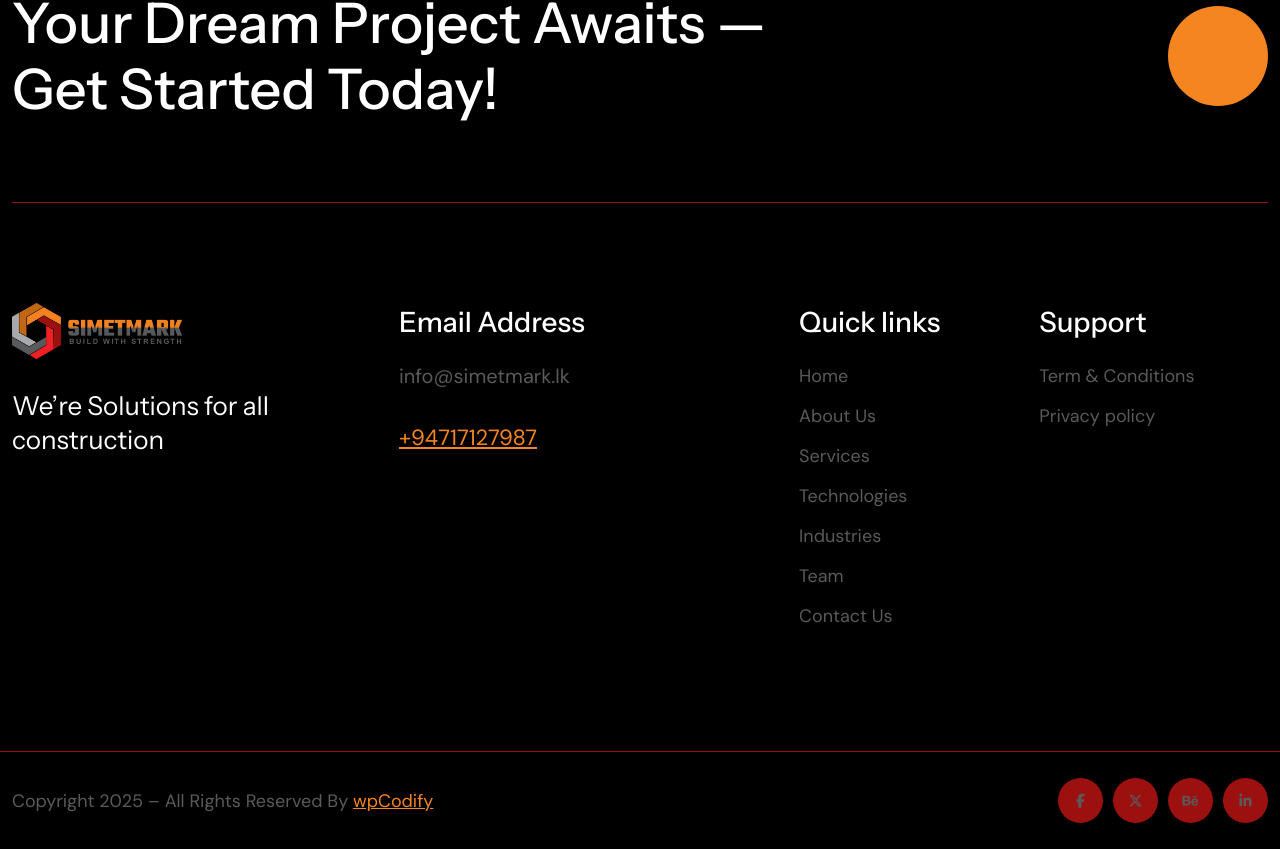
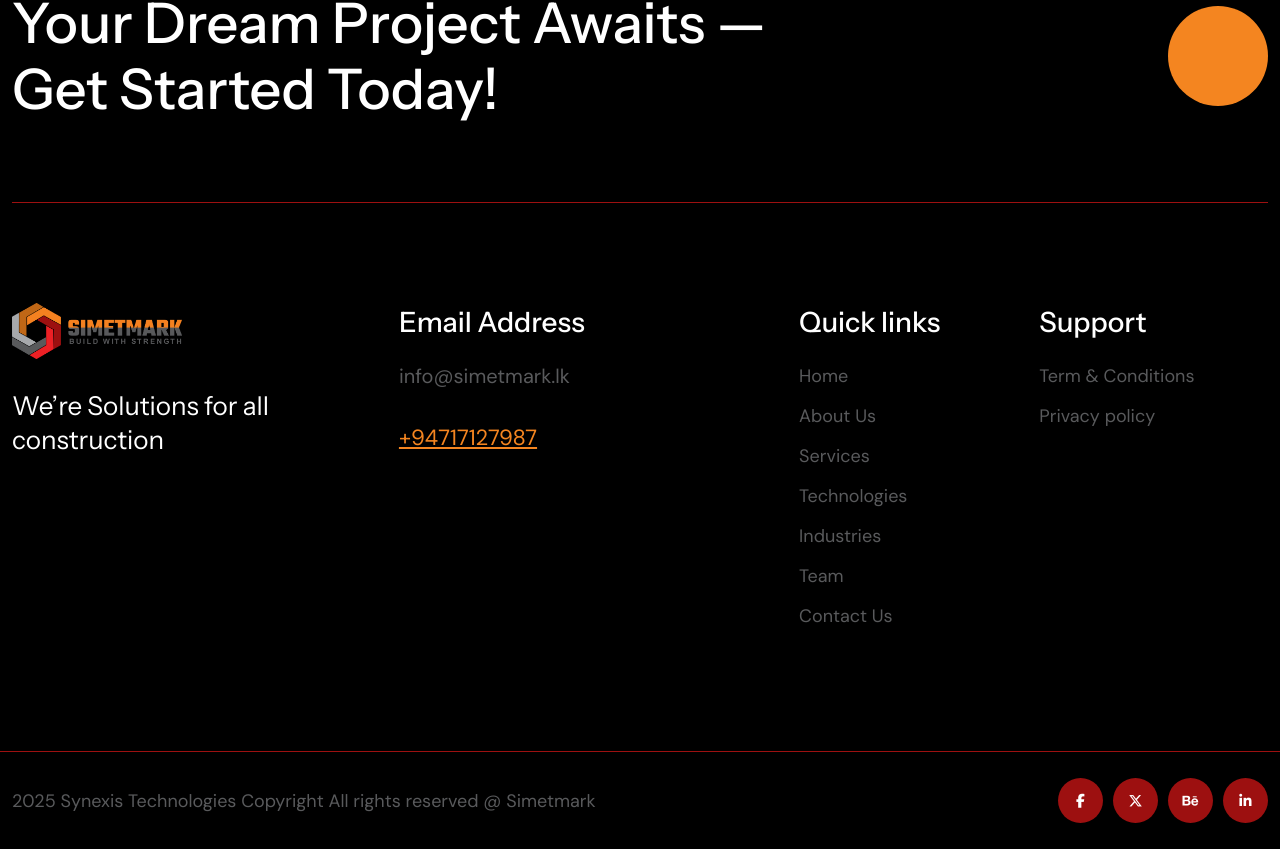
Before and after one commit to sudhariprasadini/simetmark-new, a React (Create React App) app: page /404-error in a window 1280 px wide. Shown: the part 1273-2122 px from the top of the page. Built offline with nearby package versions, Linux system fonts and the light colour scheme; a web font is replaced by a local one.

Commit message:
footer change and remove location

```diff
--- a/src/components/data/social.js
+++ b/src/components/data/social.js
@@ -1,14 +1,33 @@
-import { Link } from 'react-router-dom';
-import React from 'react';
+import { Link } from "react-router-dom";
+import React from "react";
 
 const Social = () => {
   return (
     <>
       <ul>
-                <li><Link to="https://www.facebook.com" target="_blank"><i className="fab fa-facebook-f"></i></Link></li>
-                <li><Link to="https://twitter.com" target="_blank"><i className="fa-brands fa-x-twitter"></i></Link></li>
-                <li><Link to="https://www.behance.net" target="_blank"><i className="fab fa-behance"></i></Link></li>
-                <li><Link to="https://www.linkedin.com" target="_blank"><i className="fab fa-linkedin-in"></i></Link></li>
+        <li>
+          <Link to="https://www.facebook.com" target="_blank">
+            <i className="fab fa-facebook-f" style={{ color: "white" }}></i>
+          </Link>
+        </li>
+        <li>
+          <Link to="https://twitter.com" target="_blank">
+            <i
+              className="fa-brands fa-x-twitter"
+              style={{ color: "white" }}
+            ></i>
+          </Link>
+        </li>
+        <li>
+          <Link to="https://www.behance.net" target="_blank">
+            <i className="fab fa-behance" style={{ color: "white" }}></i>
+          </Link>
+        </li>
+        <li>
+          <Link to="https://www.linkedin.com" target="_blank">
+            <i className="fab fa-linkedin-in" style={{ color: "white" }}></i>
+          </Link>
+        </li>
       </ul>
     </>
   );
--- a/src/components/layout/footers/footer-one.js
+++ b/src/components/layout/footers/footer-one.js
@@ -115,13 +115,9 @@ const FooterOne = () => {
             <div className="col-md-7">
               <div className="copyright__area-content md-t-center md-mb-10">
                 <p>
-                  Copyright 2025 – All Rights Reserved By{" "}
-                  <Link
-                    to="https://themeforest.net/user/wpcodify"
-                    target="_blank"
-                  >
-                    wpCodify
-                  </Link>
+                  {/* Copyright 2025 – All Rights Reserved By{" "} */}
+                  2025 Synexis Technologies Copyright All rights
+                  reserved @ Simetmark
                 </p>
               </div>
             </div>
--- a/src/components/layout/headers/offcanvas.js
+++ b/src/components/layout/headers/offcanvas.js
@@ -46,7 +46,7 @@ const SideBar = ({ isOpen, setIsOpen }) => {
               </h6>
             </div>
           </div>
-          <div className="header__area-menubar-right-sidebar-popup-contact-item">
+          {/* <div className="header__area-menubar-right-sidebar-popup-contact-item">
             <div className="header__area-menubar-right-sidebar-popup-contact-item-icon">
               <i className="flaticon-location-1"></i>
             </div>
@@ -58,7 +58,7 @@ const SideBar = ({ isOpen, setIsOpen }) => {
                 </Link>
               </h6>
             </div>
-          </div>
+          </div> */}
         </div>
         <div className="header__area-menubar-right-sidebar-popup-social">
           <Social />
--- a/src/components/pages/contacts/contact.js
+++ b/src/components/pages/contacts/contact.js
@@ -51,7 +51,7 @@ const ContactMain = () => {
                       </h6>
                     </div>
                   </div>
-                  <div className="contact__area-left-contact-item">
+                  {/* <div className="contact__area-left-contact-item">
                     <div className="contact__area-left-contact-item-icon">
                       <i className="flaticon-location-1"></i>
                     </div>
@@ -63,7 +63,7 @@ const ContactMain = () => {
                         </Link>
                       </h6>
                     </div>
-                  </div>
+                  </div> */}
                 </div>
               </div>
             </div>
```
Also changed, not shown: src/components/layout/footers/footer-four.js (+3 -7 lines), src/components/layout/footers/footer-three.js (+3 -7 lines), src/components/layout/footers/footer-two.js (+5 -3 lines). Lines whose indentation alone changed are shown as unchanged.
